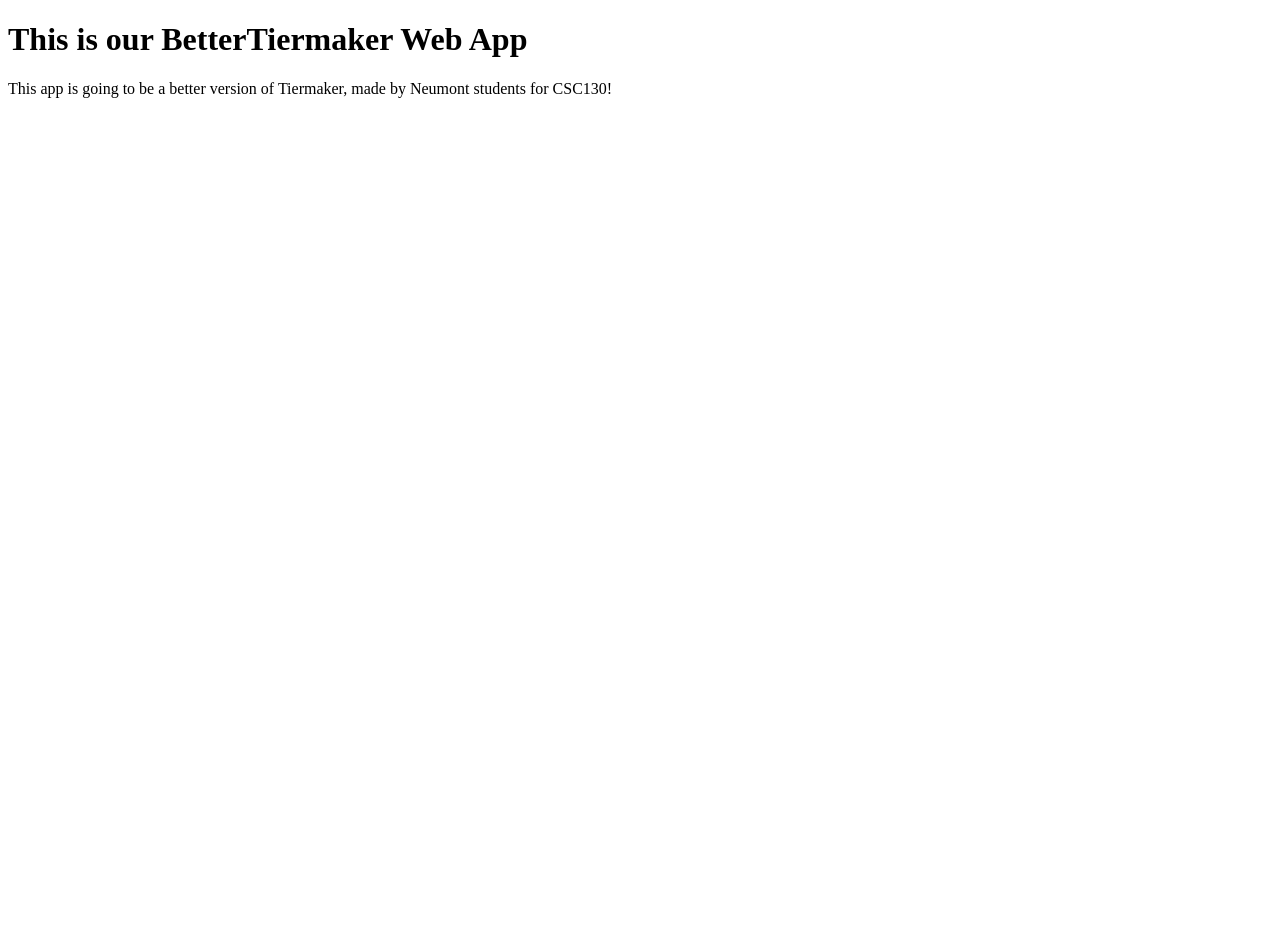
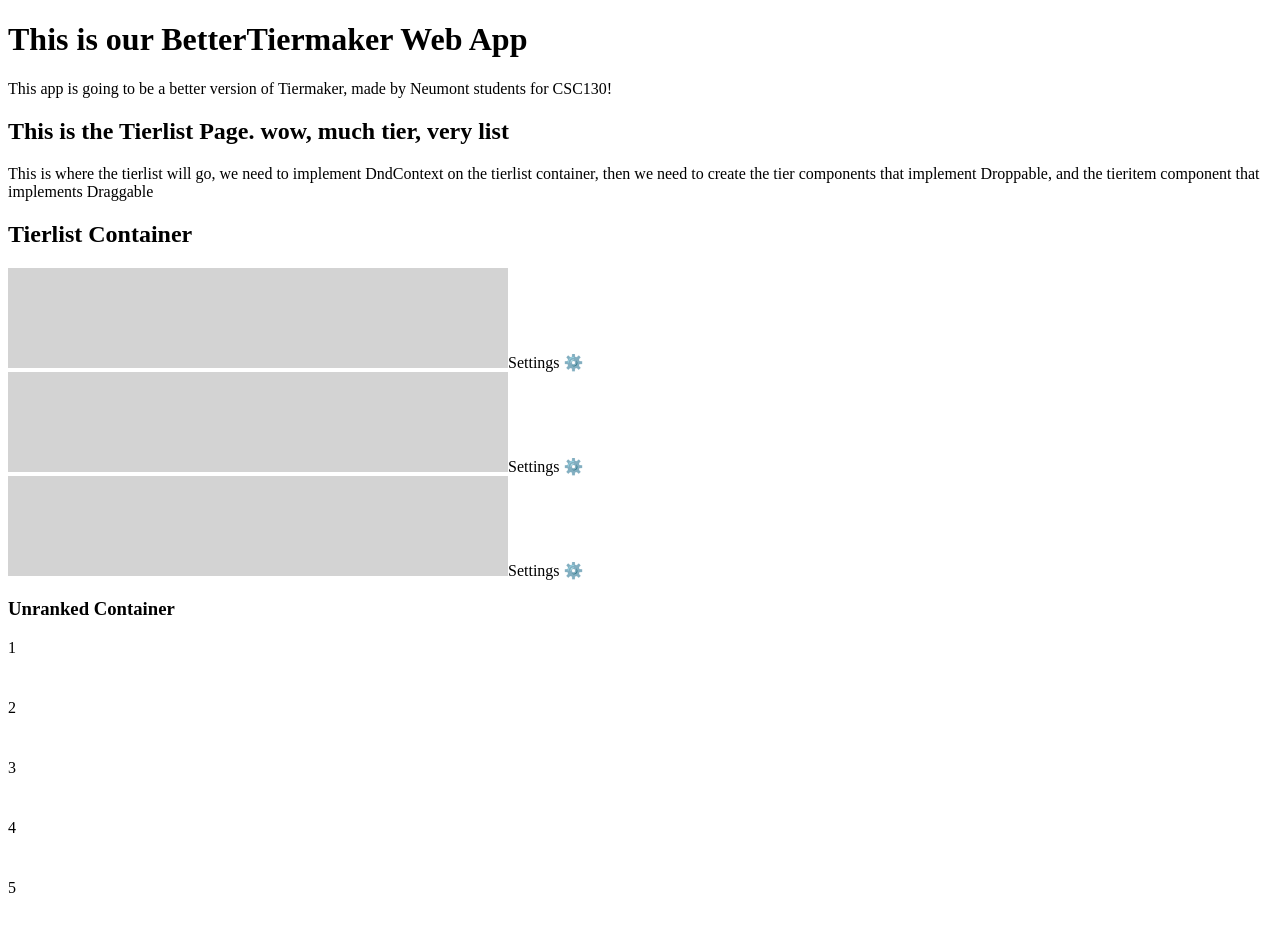
Before and after one commit to jadnf/BetterTiermaker, a React (Create React App) app in the folder front-end/: page / in a window 1280 px wide. Shown: the top 932 px of the page. Before the commit the page ends 800 px from the top, so only its background shows below. Built offline with nearby package versions, Linux system fonts and the light colour scheme.

Commit message:
Draggable/Droppable Implementations (Not Yet Functional)

```diff
--- a/front-end/src/App.jsx
+++ b/front-end/src/App.jsx
@@ -1,3 +1,6 @@
+import "./styles.css";
+import TierlistPage from "./pages/TierlistPage";
+
 function App() {
   return (
     <div className="App">
@@ -6,7 +9,7 @@
         <p>
           This app is going to be a better version of Tiermaker, made by Neumont students for CSC130!
         </p>
-
+        <TierlistPage />
       </header>
     </div>
   );
--- /dev/null
+++ b/front-end/src/components/DraggableItem.jsx
@@ -0,0 +1,13 @@
+import { useDraggable } from "@dnd-kit/core";
+
+export default  function DraggableItem(props) {
+    const {attributes, listeners, setNodeRef} = useDraggable({
+        id : props.id
+    });
+
+    return (
+        <div className="draggable-item" ref={setNodeRef} {...listeners} {...attributes}>
+            <span>{props.id}</span>
+        </div>
+    );
+}
--- a/front-end/src/components/Tier.jsx
+++ b/front-end/src/components/Tier.jsx
@@ -1,7 +1,21 @@
-export default  function Tier() {
+import { useDroppable } from "@dnd-kit/core";
+
+export default function Tier(props) {
+    const {setNodeRef} = useDroppable({
+        id : props.id
+    });
+
     return (
         <div>
+            <span className="tier-label">
+                {props.label}
+            </span>
+            <span ref={setNodeRef} className="tier-middle">
 
+            </span>
+            <span className="tier-settings">
+                Settings ⚙️
+            </span>
         </div>
     );
 }
--- a/front-end/src/components/TierlistContainer.jsx
+++ b/front-end/src/components/TierlistContainer.jsx
@@ -1,7 +1,14 @@
-export default  function TierlistContainer() {
+import Tier from "./Tier.jsx";
+
+export default function TierlistContainer() {
+
+
     return (
         <div>
-
+            <h2>Tierlist Container</h2>
+            <Tier id="1" />
+            <Tier id="2" />
+            <Tier id="3" />
         </div>
     );
 }
--- /dev/null
+++ b/front-end/src/components/UnrankedItemsContainer.jsx
@@ -0,0 +1,21 @@
+import { useDroppable } from "@dnd-kit/core";
+import DraggableItem from "./DraggableItem";
+
+export default  function UnrankedItemsContainer(props) {
+    const {setNodeRef} = useDroppable({
+        id : props.id
+    });
+
+    return (
+        <div>
+            <h3>Unranked Container</h3>
+            <div ref={setNodeRef}>
+                <DraggableItem id="1"/>
+                <DraggableItem id="2"/>
+                <DraggableItem id="3"/>
+                <DraggableItem id="4"/>
+                <DraggableItem id="5"/>
+            </div>
+        </div>
+    );
+}
--- a/front-end/src/pages/TierlistPage.jsx
+++ b/front-end/src/pages/TierlistPage.jsx
@@ -1,9 +1,20 @@
+import React from "react";
+import {DndContext} from "@dnd-kit/core";
+import TierlistContainer from "../components/TierlistContainer";
+import UnrankedItemsContainer from "../components/UnrankedItemsContainer";
 
 export default function TierlistPage() {
+
+
+
     return (
-        <div>
-            <h2>This is the Tierlist Page. wow, much tier, very list</h2>
-            <p>This is where the tierlist will go, we need to implement Dndcontext on the tierlist container, then we need to create the tier components that implement Droppable, and the tieritem component that implements Draggable</p>
-        </div>
+        <DndContext>
+            <div>
+                <h2>This is the Tierlist Page. wow, much tier, very list</h2>
+                <p>This is where the tierlist will go, we need to implement DndContext on the tierlist container, then we need to create the tier components that implement Droppable, and the tieritem component that implements Draggable</p>
+                <TierlistContainer />
+                <UnrankedItemsContainer />
+            </div>
+        </DndContext>
     )
 }
--- /dev/null
+++ b/front-end/src/styles.css
@@ -0,0 +1,11 @@
+.draggable-item {
+    height: 60px;
+    width: 60px;
+}
+
+.tier-middle {
+    display: inline-block;
+    width: 500px;
+    height: 100px;
+    background-color: lightgray;
+}
```
Also changed, not shown: front-end/src/components/Item.jsx (deleted, +0 -7 lines).
